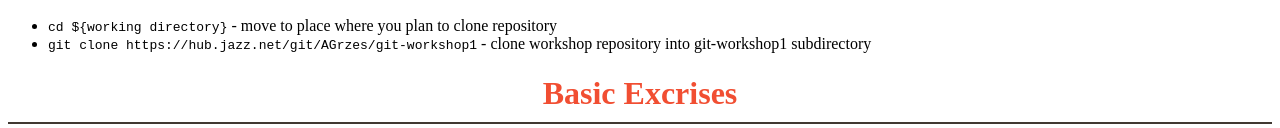
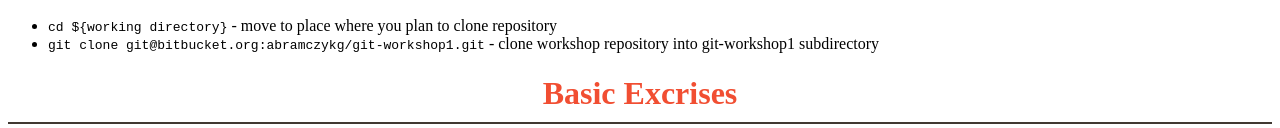
Before and after one commit to AGrzes/presentation-git, a plain HTML site: page exercise.html in a window 1280 px wide. Shown: the part 527-655 px from the top of the page. Drawn offline with Linux system fonts and the light colour scheme.

Commit message:
Updated repository link in exercise

```diff
--- a/exercise.html
+++ b/exercise.html
@@ -45,7 +45,7 @@
         <h2>Clone</h2>
         <ul>
             <li><code>cd ${working directory}</code> - move to place where you plan to clone repository</li>
-            <li><code>git clone https://hub.jazz.net/git/AGrzes/git-workshop1</code> - clone workshop repository into git-workshop1 subdirectory</li>
+            <li><code>git clone git@bitbucket.org:abramczykg/git-workshop1.git</code> - clone workshop repository into git-workshop1 subdirectory</li>
         </ul>
     </div>
     <div id="basic">
```
